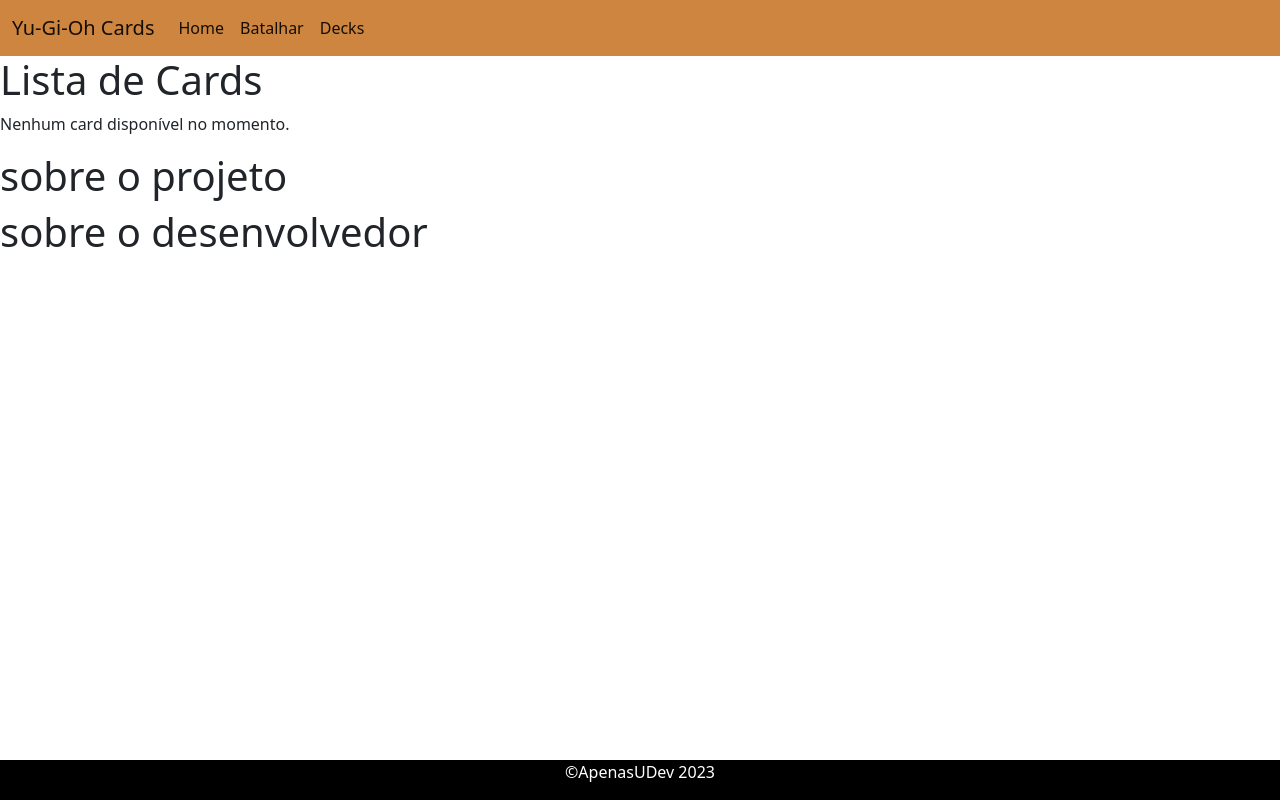
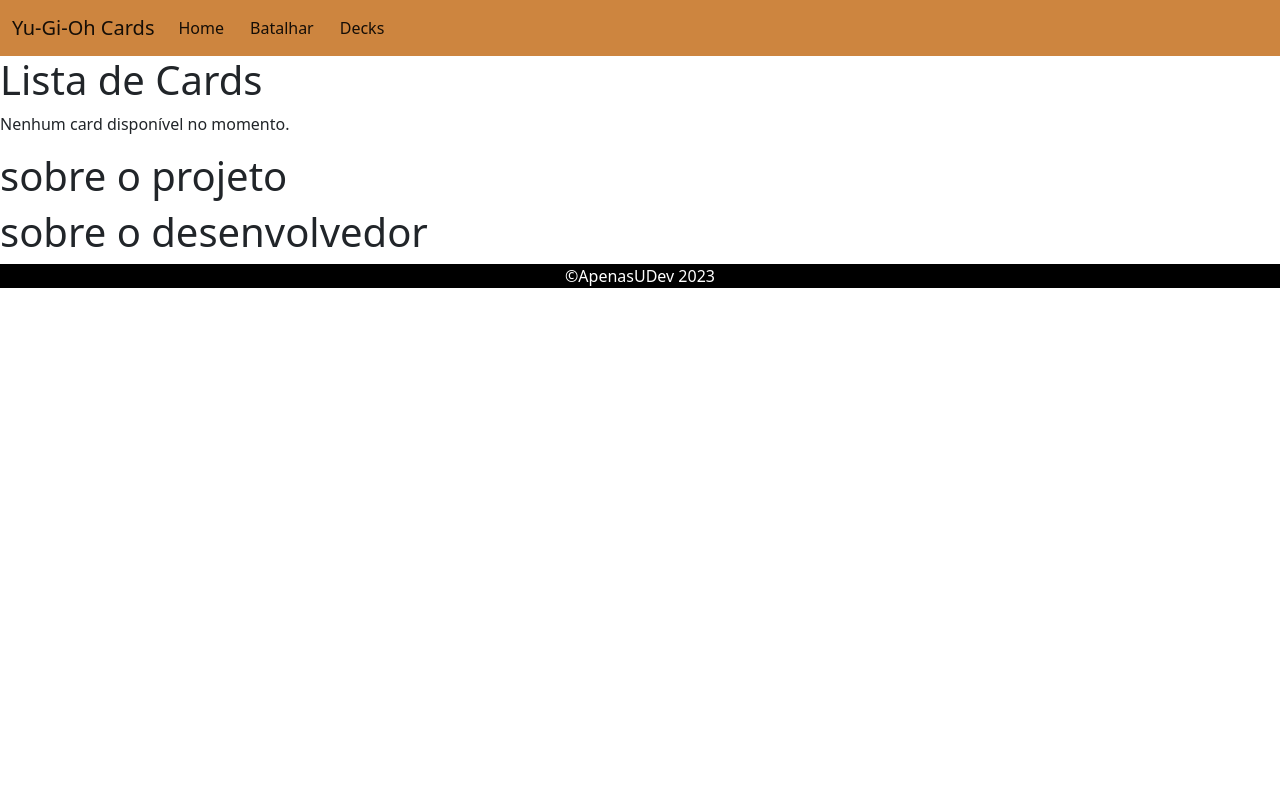
Before and after one commit to ApenasUDev/YU-GI-OH-CARDS, a Django app: template YugiohCardsProject/YugiohCardsApp/templates/home.html in a window 1280 px wide. Run offline with Django 4.2, Linux system fonts and the light colour scheme; the template is opened without the code that fills it, so the values that code supplies are empty.

Commit message:
corrigindo o footer da página

```diff
--- a/YugiohCardsProject/YugiohCardsApp/static/css/base.css
+++ /dev/null
@@ -1,15 +0,0 @@
-
-
-#wrapper {
-    min-height: 100%;
-    position: relative;
-}
-
-footer {
-    background: #000000;
-    width: 100%;
-    position: absolute;
-    bottom: 0;
-    text-align: center;
-    color: white;
-}
--- a/YugiohCardsProject/YugiohCardsApp/templates/base.html
+++ b/YugiohCardsProject/YugiohCardsApp/templates/base.html
@@ -5,20 +5,35 @@
     <meta charset="UTF-8">
     <meta name="viewport" content="width=device-width, initial-scale=1.0">
     <title>{% block title %}{% endblock %}</title>
-    {% load static %}
-    <link rel="stylesheet" href="{% static 'css/base.css' %}">
+
     <link href="https://cdn.jsdelivr.net/npm/bootstrap@5.0.2/dist/css/bootstrap.min.css" rel="stylesheet"
         integrity="sha384-EVSTQN3/azprG1Anm3QDgpJLIm9Nao0Yz1ztcQTwFspd3yD65VohhpuuCOmLASjC" crossorigin="anonymous">
 
 </head>
 
 <body>
+    <style>
+        #wrapper {
+            min-height: 100%;
+            position: relative;
+        }
+
+        footer {
+            background: #000000;
+            width: 100%;
+            position:static;
+            bottom: 0;
+            text-align: center;
+            color: white;
+        }
+    </style>
+    <div>
         <nav class="navbar navbar-expand-lg navbar-light " style="background-color:  	#CD853F;">
             <div class="container-fluid">
                 <a class="navbar-brand" href="#">Yu-Gi-Oh Cards</a>
                 <button class="navbar-toggler" type="button" data-bs-toggle="collapse"
-                data-bs-target="#navbarSupportedContent" aria-controls="navbarSupportedContent" aria-expanded="false"
-                aria-label="Toggle navigation">
+                    data-bs-target="#navbarSupportedContent" aria-controls="navbarSupportedContent"
+                    aria-expanded="false" aria-label="Toggle navigation">
                     <span class="navbar-toggler-icon"></span>
                 </button>
                 <div class="collapse navbar-collapse" id="navbarSupportedContent">
@@ -35,11 +50,9 @@
                 </div>
             </div>
         </nav>
-    <div class="wrapper">
-
-        <footer ">&copy;ApenasUDev 2023</p></footer>
     </div>
     {% block content %}{% endblock %}
+    <footer ">&copy;ApenasUDev 2023</p></footer>
 </body>
 
 </html>
--- a/YugiohCardsProject/YugiohCardsApp/templates/home.html
+++ b/YugiohCardsProject/YugiohCardsApp/templates/home.html
@@ -1,8 +1,19 @@
 {% extends 'base.html' %}
-
 {% block title %} Home Page {% endblock %}
-
 {% block content %}
+<style>
+    ul {
+    list-style: none; /* Remova os marcadores da lista */
+    display: flex; /* Use display flex para alinhar os elementos lado a lado */
+    flex-wrap: wrap; /* Permita que os elementos quebrem para a próxima linha quando não couberem mais na largura */
+}
+li {
+    margin-right: 10px; /* Adicione margem à direita para separar as imagens */
+}
+img {
+    max-width: 100px; /* Limite a largura máxima das imagens */
+}
+</style>
 <div>
     <div>
         <h1>Lista de Cards</h1>
--- a/YugiohCardsProject/YugiohCardsApp/views.py
+++ b/YugiohCardsProject/YugiohCardsApp/views.py
@@ -20,7 +20,7 @@
                     cards.append(cards_info)
 
                 # Use slice para pegar apenas os primeiros 25 itens
-                cards = cards[:25]
+                cards = cards[:500]
 
                 contexto = {"cards": cards}
     except requests.exceptions.RequestException as e:
```
Lines whose indentation alone changed are shown as unchanged.
